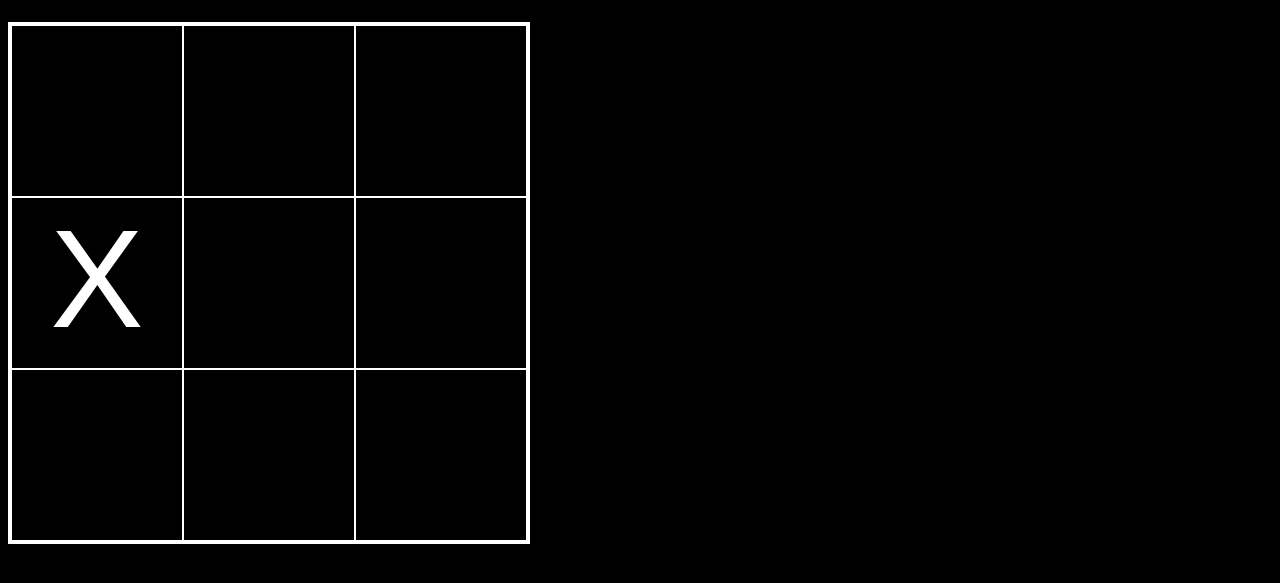
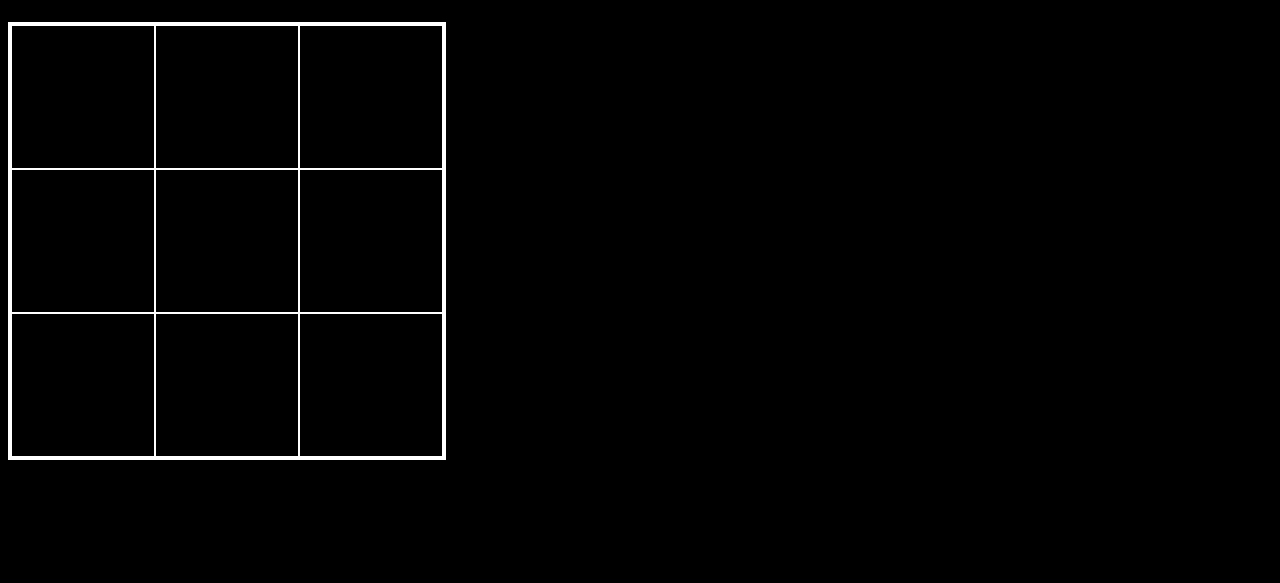
Before and after one commit to SantiFL1/Tic-Tac-Toe-game, a website: page Views/PC.html in a window 1280 px wide. Shown: the part 167-750 px from the top of the page. Drawn offline with Linux system fonts and the light colour scheme.

Commit message:
Square size adjusted

```diff
--- a/Views/PC.html
+++ b/Views/PC.html
@@ -3,33 +3,38 @@
 <head>
     <style>
         body {
-        background-color: black;
+            background: black;
+            min-width: 40em;
+            min-height: 40em;
         }
         #square {
-            height: 516px;
-            width:516px;
+            height:fit-content;
+            width: fit-content;
             border: 3px white solid;
-            align-items: center;
             padding: 0px;
-            justify-content: right;
+            display: grid;
+            grid-template-rows:9em 9em 9em;
         }
+
         .letter{
             font-size:30px;
             color: white;
         }
         .row {
+            color:white;
             display: flex;
+            display: grid;
+            grid-template-columns:9em 9em 9em;
         }
         .boxes{
-            font-size: 140px;
+            font-size: 7em;
+            color: white;
             font-family: Arial, Helvetica, sans-serif;
             text-align: center;
             display: block;
-            height: 170px;
-            width: 170px;
             border: 1px solid white;
-            color: white;
-        }
+            color: black;
+            }
 
         nav h1{
             color: white;
```
Also changed, not shown: Views/1vs1.html (+9 -9 lines).
